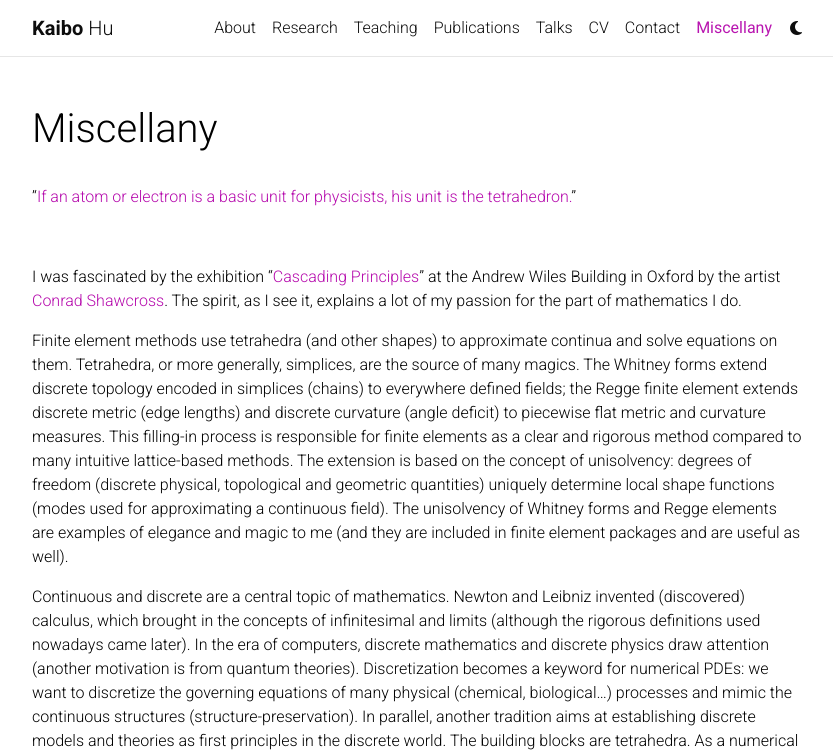
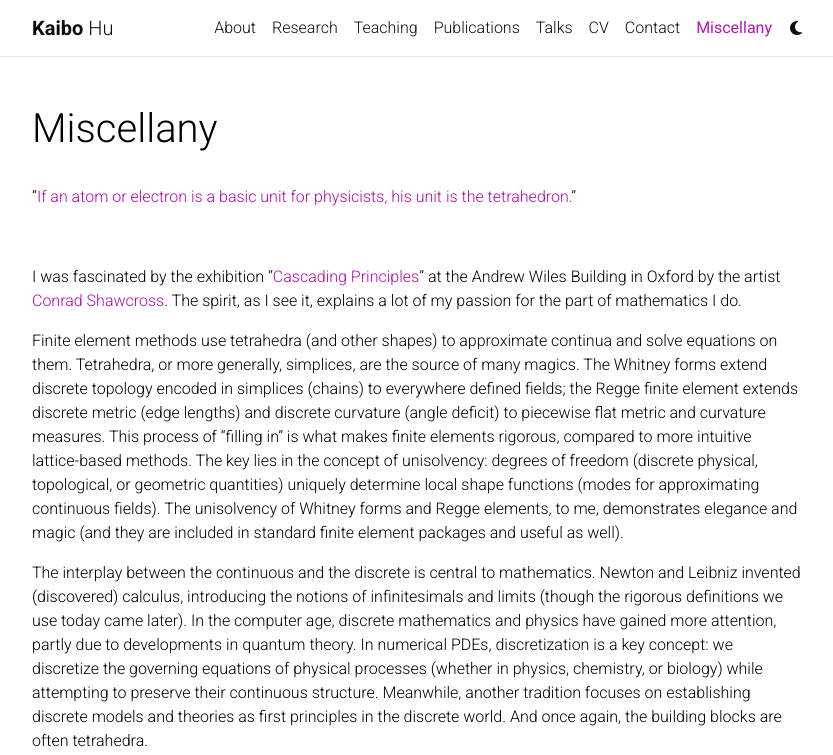
Before and after one commit to kaibohu/kaibohu.github.io, a Jekyll site: the page built from _pages/personal.md, in a window 1280 px wide and 1400 px high. Shown: the top 755 px of the window, without its empty margins (223-1056 px from the left). Built offline with Jekyll 4.4.1, drawn with Linux system fonts in a browser that asks for light colours; comment, search, counter and statistics services are not loaded; a style sheet for code colours, icons or effects is not loaded; some of the changed text lies outside the part shown.

Commit message:
update news and personal

```diff
--- a/_pages/personal.md
+++ b/_pages/personal.md
@@ -12,10 +12,14 @@
 
 I was fascinated by the exhibition ''[Cascading Principles](https://www.maths.ox.ac.uk/node/61184)'' at the Andrew Wiles Building in Oxford by the artist [Conrad Shawcross](https://conradshawcross.com/). The spirit, as I see it, explains a lot of my passion for the part of mathematics I do.
 
-Finite element methods use tetrahedra (and other shapes) to approximate continua and solve equations on them. Tetrahedra, or more generally, simplices, are the source of many magics. The Whitney forms extend discrete topology encoded in simplices (chains) to everywhere defined fields; the Regge finite element extends discrete metric (edge lengths) and discrete curvature (angle deficit) to piecewise flat metric and curvature measures. This filling-in process is responsible for finite elements as a clear and rigorous method compared to many intuitive lattice-based methods. The extension is based on the concept of unisolvency: degrees of freedom (discrete physical, topological and geometric quantities) uniquely determine local shape functions (modes used for approximating a continuous field). The unisolvency of Whitney forms and Regge elements are examples of elegance and magic to me (and they are included in finite element packages and are useful as well).
+Finite element methods use tetrahedra (and other shapes) to approximate continua and solve equations on them. Tetrahedra, or more generally, simplices, are the source of many magics. The Whitney forms extend discrete topology encoded in simplices (chains) to everywhere defined fields; the Regge finite element extends discrete metric (edge lengths) and discrete curvature (angle deficit) to piecewise flat metric and curvature measures. This process of "filling in" is what makes finite elements rigorous, compared to more intuitive lattice-based methods. The key lies in the concept of unisolvency: degrees of freedom (discrete physical, topological, or geometric quantities) uniquely determine local shape functions (modes for approximating continuous fields). The unisolvency of Whitney forms and Regge elements, to me, demonstrates elegance and magic (and they are included in standard finite element packages and useful as well).
 
-Continuous and discrete are a central topic of mathematics. Newton and Leibniz invented (discovered) calculus, which brought in the concepts of infinitesimal and limits (although the rigorous definitions used nowadays came later).  In the era of computers, discrete mathematics and discrete physics draw attention (another motivation is from quantum theories). Discretization becomes a keyword for numerical PDEs: we want to discretize the governing equations of many physical (chemical, biological...) processes and mimic the continuous structures (structure-preservation). In parallel, another tradition aims at establishing discrete models and theories as first principles in the discrete world. The building blocks are tetrahedra.
-As a numerical analyst, I feel lucky and passionate to work at this interface of continuous and discrete.  To my understanding, it showcases a similar passion from an artist's point of view.
+
+The interplay between the continuous and the discrete is central to mathematics. Newton and Leibniz invented (discovered) calculus, introducing the notions of infinitesimals and limits (though the rigorous definitions we use today came later).  In the computer age, discrete mathematics and physics have gained more attention, partly due to developments in quantum theory. In numerical PDEs, discretization is a key concept: we discretize the governing equations of physical processes (whether in physics, chemistry, or biology) while attempting to preserve their continuous structure. Meanwhile, another tradition focuses on establishing discrete models and theories as first principles in the discrete world. And once again, the building blocks are often tetrahedra.
+
+
+
+As a numerical analyst, I feel lucky and passionate to work at this interface of continuous and discrete.  To me, this work reflects a similar passion that I see from the artist's perspective.
 <br />
 <head>
 <style>
@@ -56,7 +60,7 @@
   </div>
 </div>
 <br />
-Another reason for my fondness for the Andrew Wiles Building, in addition to the Escher-inspired stairs, is the 'crystals', from which one can glimpse the lively teaching and conference area downstairs.  The crystals in the south wing demonstrate a surface plot of the first eigenfunction of the two dimensional Laplacian (probably a finite element solution). I took a picture of these crystals on a quiet night during Covid and often used it to visualize Regge elements (piecewise flat manifolds) in my slides.
+Another reason I feel a special fondness for the Andrew Wiles Building, apart from its Escher-inspired staircase, is the presence of the "crystals." From these, one can glimpse the lively teaching and conference areas downstairs. The crystals in the south wing depict a surface plot of the first eigenfunction of the two-dimensional Laplacian (probably a finite element solution). I took a picture of these crystals on a quiet night during the COVID lockdown and often use it to visualize Regge elements (piecewise-flat manifolds) in my presentations.
 <br />
 
 <figure>
```
Also changed, not shown: _news/20240930Marien.md (added, +8 -0 lines).
